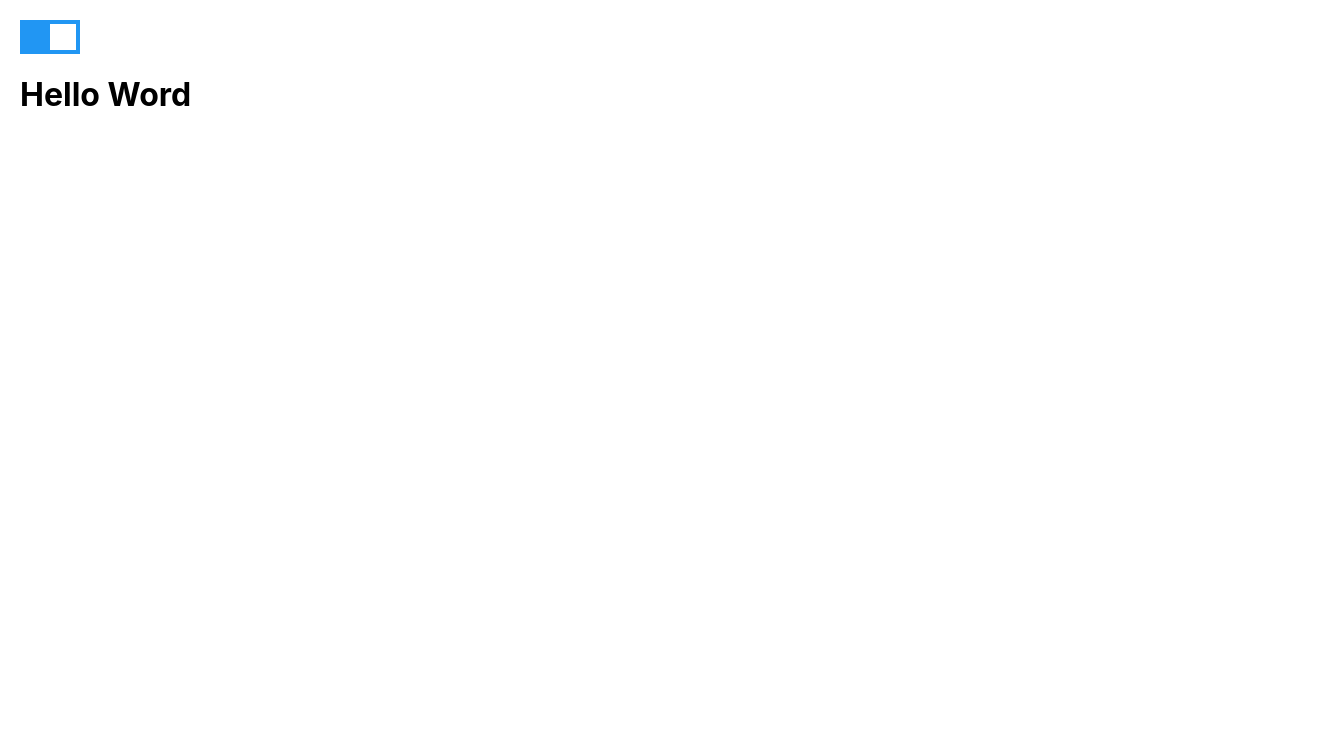
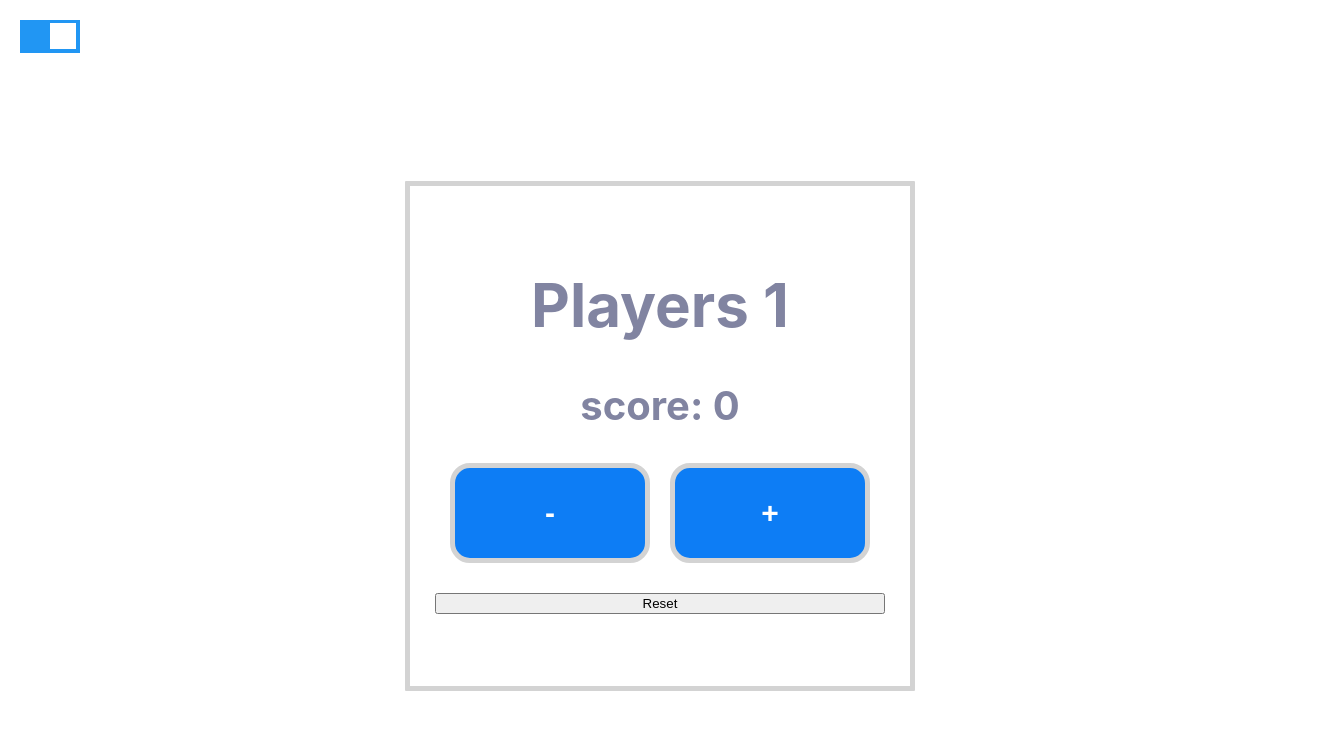
Before and after one commit to r-eva/player-switcher, a React (Create React App) app: page / in a window 1280 px wide. Shown: the top 730 px of the page, 1320 px wide, since content can reach past the window. Built offline with nearby package versions, Linux system fonts and the light colour scheme.

Commit message:
basic landing page ui

```diff
--- a/src/App.css
+++ b/src/App.css
@@ -1,3 +1,9 @@
-.base-layout {
+.app-container {
+  display: flex;
+  width: 100%;
+  height: 100vh;
+  flex-direction: column;
+  justify-content: start;
   padding: 20px;
+  color: #8184a1;
 }
--- a/src/App.tsx
+++ b/src/App.tsx
@@ -1,20 +1,53 @@
 import React, { useState } from "react"
 import "./App.css"
 import Switcher from "./components/switcher/Switcher"
+import Players from "./components/players/PlayersData"
+import PlayersData from "./models/Players"
+import PlayersFeature from "./components/players/PlayersFeature"
 
 function App() {
   const [isFirstPlayer, setIsFirstPlayer] = useState(true)
+  const [playersData, setPlayersData] = useState<PlayersData>(
+    new PlayersData("Players 1", 0)
+  )
 
-  console.log("isFirstPlayer:", isFirstPlayer)
+  const plusButtonHandler = () => {
+    const newPlayersData = new PlayersData(
+      playersData.name,
+      playersData.score + 1
+    )
+    setPlayersData(newPlayersData)
+  }
+
+  const minusButonHandler = () => {
+    const newPlayersData = new PlayersData(
+      playersData.name,
+      playersData.score - 1
+    )
+    setPlayersData(newPlayersData)
+  }
+
+  const resetButtonHandler = () => {
+    const resetPlayersData = new PlayersData(playersData.name, 0)
+    setPlayersData(resetPlayersData)
+  }
 
   return (
-    <div className="base-layout">
+    <div className="app-container">
       <Switcher
         isFirstPlayer={isFirstPlayer}
         onChange={() => setIsFirstPlayer(!isFirstPlayer)}
       />
-
-      <h1>Hello Word</h1>
+      <div className="player-container">
+        <div className="player-container player-container__border">
+          <Players name={playersData.name} score={playersData.score} />
+          <PlayersFeature
+            buttonMinusHandler={minusButonHandler}
+            buttonPlusHandler={plusButtonHandler}
+            buttonResetHandler={resetButtonHandler}
+          />
+        </div>
+      </div>
     </div>
   )
 }
--- /dev/null
+++ b/src/components/players/Players.css
@@ -0,0 +1,49 @@
+.player-container {
+  display: flex;
+  width: 100%;
+  height: 100vh;
+  flex-direction: column;
+  justify-content: center;
+  align-items: center;
+}
+
+.player-container__border {
+  width: 500px;
+  height: 500px;
+  border: 5px solid lightgray;
+  background: transparent;
+  position: relative;
+  display: flex;
+  justify-content: center;
+  flex-direction: column;
+  align-items: center;
+  border-radius: 1px;
+}
+
+h1 {
+  font-size: 60px;
+  text-align: center;
+}
+
+h2 {
+  font-size: 40px;
+  text-align: center;
+}
+
+.quantity-button {
+  height: 100px;
+  width: 200px;
+  margin: 0 10px;
+  background: #0d7df5;
+  color: white;
+  font-size: 30px;
+  font-weight: bold;
+  border-radius: 20px;
+  border: 5px solid lightgray;
+}
+
+.reset-button {
+  margin: 30px;
+  display: block;
+  width: 90%;
+}
--- /dev/null
+++ b/src/components/players/PlayersData.tsx
@@ -0,0 +1,13 @@
+import React from "react"
+import PlayersData from "../../models/Players"
+import "./Players.css"
+
+const Players: React.FC<PlayersData> = ({ name, score }) => {
+  return (
+    <div>
+      <h1>{name}</h1>
+      <h2>score: {score}</h2>
+    </div>
+  )
+}
+export default Players
--- /dev/null
+++ b/src/components/players/PlayersFeature.tsx
@@ -0,0 +1,26 @@
+import React from "react"
+import PlayersInterface from "../../models/PlayersInterface"
+
+const PlayersFeature: React.FC<PlayersInterface> = ({
+  buttonMinusHandler,
+  buttonPlusHandler,
+  buttonResetHandler,
+}) => {
+  return (
+    <>
+      <div className="quantity">
+        <button className="quantity-button" onClick={buttonMinusHandler}>
+          -
+        </button>
+        <button className="quantity-button" onClick={buttonPlusHandler}>
+          +
+        </button>
+      </div>
+      <button className="reset-button" onClick={buttonResetHandler}>
+        Reset
+      </button>
+    </>
+  )
+}
+
+export default PlayersFeature
--- a/src/components/switcher/Switcher.tsx
+++ b/src/components/switcher/Switcher.tsx
@@ -1,22 +1,14 @@
 import React from "react"
 import "./Switcher.css"
+import SwitchProps from "../../models/Switcher"
 
-interface SwitchProps {
-  isFirstPlayer: boolean
-  onChange: () => void
-}
-
-const switcher = (props: SwitchProps) => {
+const Switcher: React.FC<SwitchProps> = ({ isFirstPlayer, onChange }) => {
   return (
     <label className="switch">
-      <input
-        type="checkbox"
-        checked={props.isFirstPlayer}
-        onChange={props.onChange}
-      />
+      <input type="checkbox" checked={isFirstPlayer} onChange={onChange} />
       <span className="slider" />
     </label>
   )
 }
 
-export default switcher
+export default Switcher
--- /dev/null
+++ b/src/models/Players.ts
@@ -0,0 +1,11 @@
+class PlayersData {
+  name: string
+  score: number
+
+  constructor(playersName: string, playersScore: number) {
+    this.name = playersName
+    this.score = playersScore
+  }
+}
+
+export default PlayersData
--- /dev/null
+++ b/src/models/PlayersInterface.ts
@@ -0,0 +1,7 @@
+interface PlayersInterface {
+  buttonMinusHandler: () => void
+  buttonPlusHandler: () => void
+  buttonResetHandler: () => void
+}
+
+export default PlayersInterface
--- /dev/null
+++ b/src/models/Switcher.ts
@@ -0,0 +1,6 @@
+interface SwitchProps {
+  isFirstPlayer: boolean
+  onChange: () => void
+}
+
+export default SwitchProps
```
Also changed, not shown: src/components/players/Players.tsx (deleted, +0 -16 lines).
